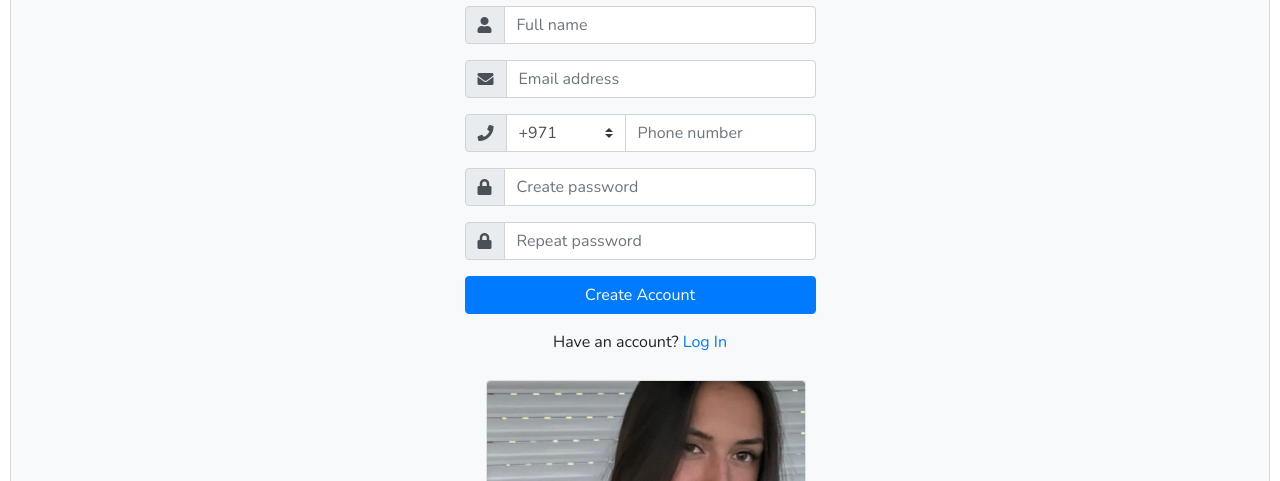
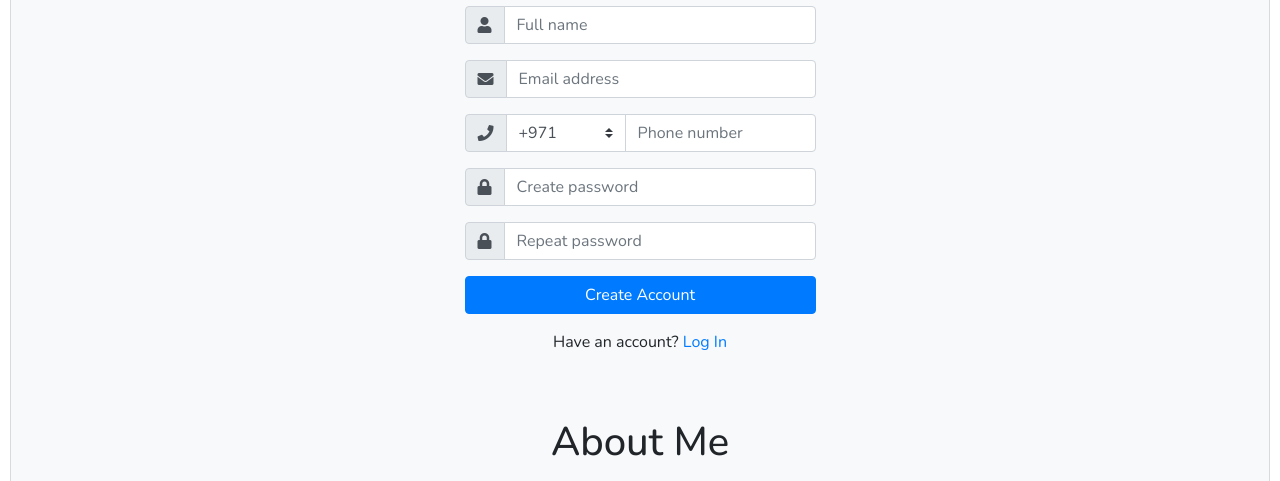
Before and after one commit to minajevtic12/DiamondDream, a plain HTML site: page html/contact.html in a window 1280 px wide. Shown: the part 318-799 px from the top of the page. Drawn offline with nearby package versions, Linux system fonts and the light colour scheme.

Commit message:
Update contact.html

```diff
--- a/html/contact.html
+++ b/html/contact.html
@@ -101,6 +101,7 @@
             </div>
             <p class="text-center">Have an account? <a href="">Log In</a> </p>
         </form>
+                    <h1 class="text-center mt-5 fs-1 about-h1">About Me</h1>
                     <div class="col-sm-9 col-md-11">
       <div class="card" style="width: 20rem;">
         <img class="card-img-top" src="../slike/me.jpg" alt="me">
```
